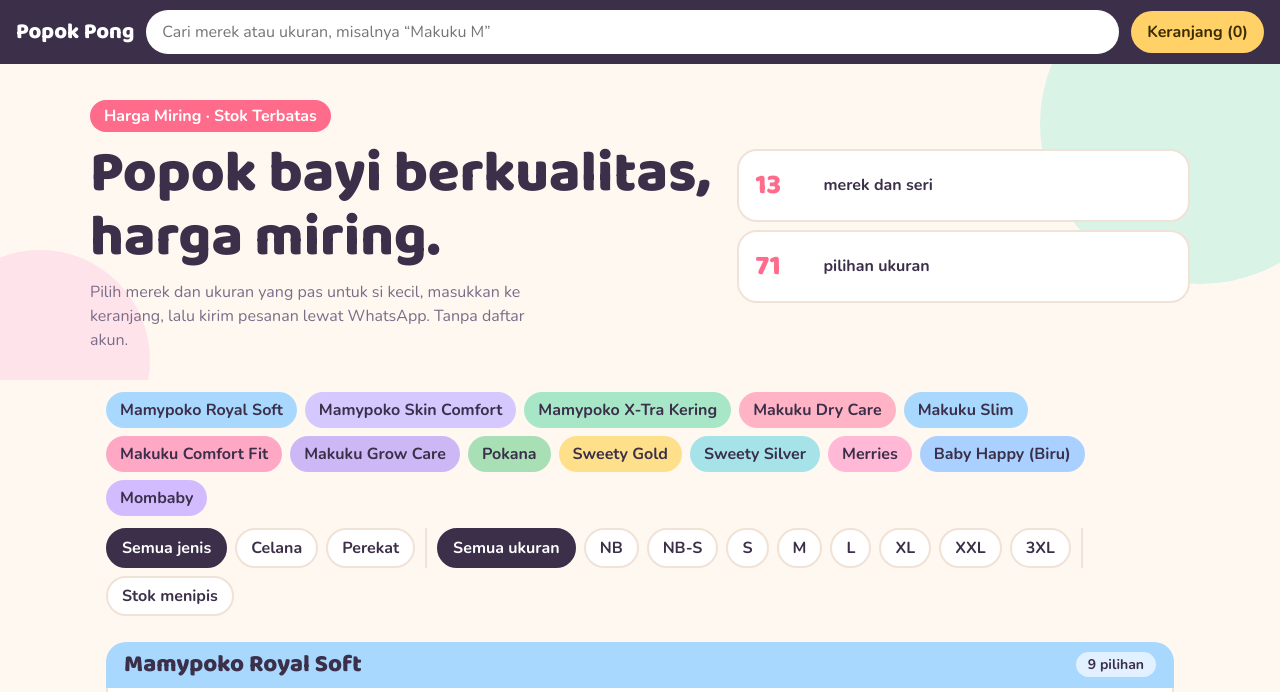
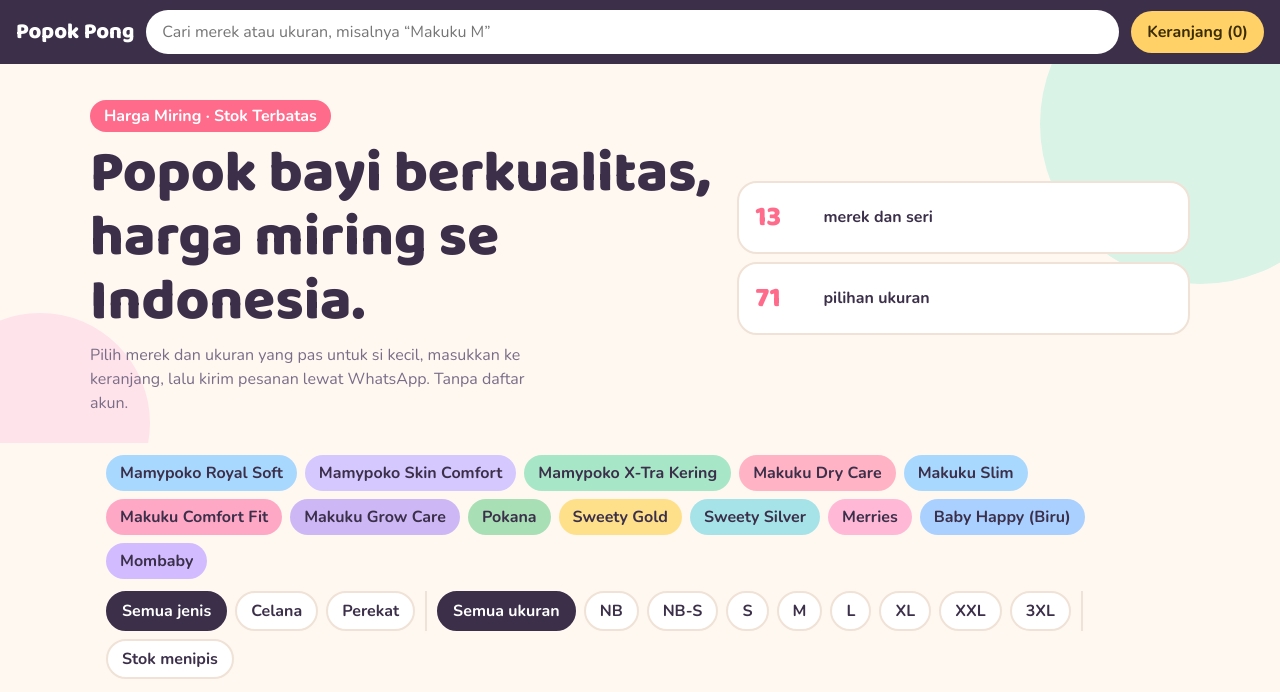
Before and after one commit to nandambsc-web/gudangpopok, a plain HTML site: page index.html in a window 1280 px wide. Shown: the top 692 px of the page. Drawn offline with nearby package versions, Linux system fonts and the light colour scheme.

Commit message:
index.html

```diff
--- a/index.html
+++ b/index.html
@@ -109,7 +109,7 @@ label{font-weight:700;font-size:14px}
   <div class="hero-in">
     <div>
       <span class="tag">Harga Miring · Stok Terbatas</span>
-      <h1>Popok bayi berkualitas, harga miring.</h1>
+      <h1>Popok bayi berkualitas, harga miring se Indonesia.</h1>
       <p>Pilih merek dan ukuran yang pas untuk si kecil, masukkan ke keranjang, lalu kirim pesanan lewat WhatsApp. Tanpa daftar akun.</p>
     </div>
     <div class="stats">
```
